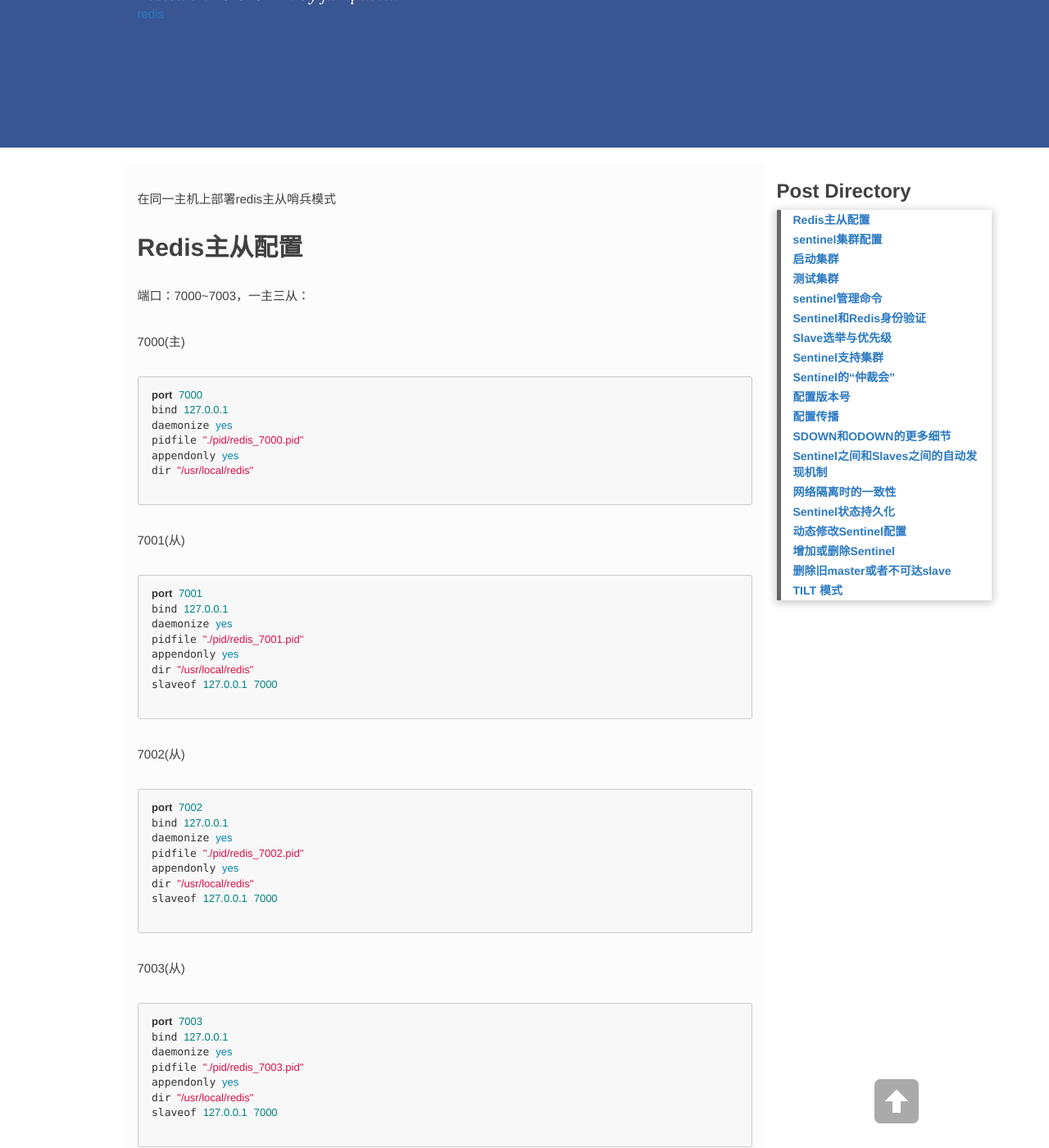
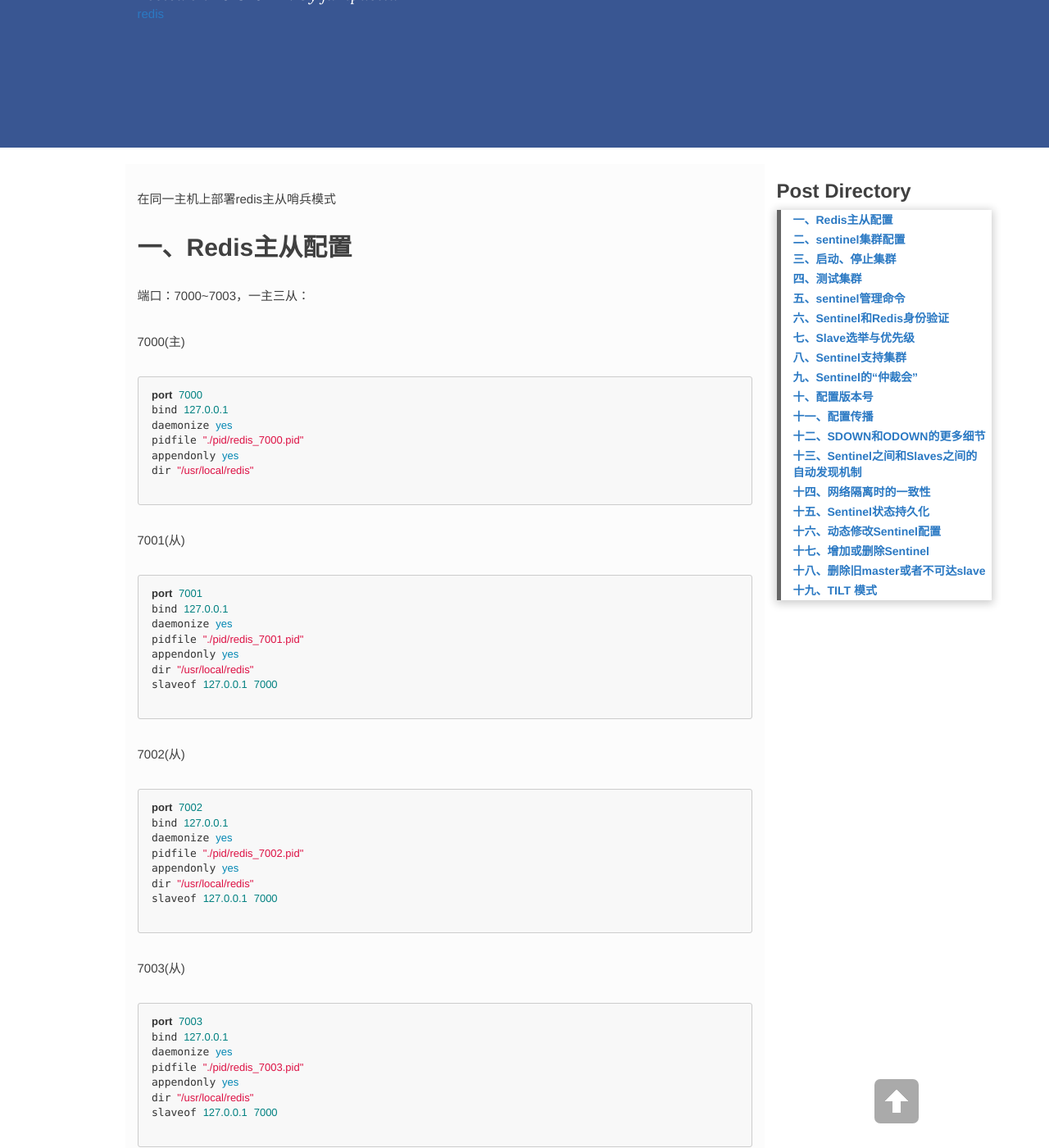
Before and after one commit to jumpuetta/jumpuetta, a Jekyll site: the page built from _posts/2018-04-27-redis-sentinel.md, in a window 1280 px wide and 1400 px high, scrolled down 253 px. Shown: the whole window at 82% size. Built offline with Jekyll 4.4.1, drawn with Linux system fonts in a browser that asks for light colours; nearby versions of some CDN libraries; comment, search, counter and statistics services are not loaded; some of the changed text lies outside the part shown.

Commit message:
update
update

````diff
--- a/_posts/2018-04-27-redis-sentinel.md
+++ b/_posts/2018-04-27-redis-sentinel.md
@@ -8,7 +8,7 @@
 ---
 在同一主机上部署redis主从哨兵模式
 
-## Redis主从配置 ##
+## 一、Redis主从配置 ##
 
 端口：7000~7003，一主三从：
 
@@ -60,7 +60,7 @@
 
 ```
 
-## sentinel集群配置 ##
+## 二、sentinel集群配置 ##
 三个sentinel节点：7004~7006
 7004
 ```
@@ -89,7 +89,7 @@
 
 ```
 
-## 启动集群 ##
+## 三、启动、停止集群 ##
 ```
 #redis主从启动
 ./bin/redis-server conf/7000.conf
@@ -100,9 +100,17 @@
 ./bin/redis-sentinel conf/sentinel-7004.conf
 ./bin/redis-sentinel conf/sentinel-7005.conf
 ./bin/redis-sentinel conf/sentinel-7006.conf
+#停止sentinel
+./bin/redis-cli -p 7000 shutdown
+./bin/redis-cli -p 7001 shutdown
+./bin/redis-cli -p 7002 shutdown
+./bin/redis-cli -p 7003 shutdown
+./bin/redis-cli -p 7004 shutdown
+./bin/redis-cli -p 7005 shutdown
+./bin/redis-cli -p 7006 shutdown
 ```
 
-## 测试集群 ##
+## 四、测试集群 ##
 主从测试
 ```
 [root@centos redis]# ./bin/redis-cli -p 7000 -h 127.0.0.1
@@ -190,7 +198,7 @@
 
 ```
 
-## sentinel管理命令 ##
+## 五、sentinel管理命令 ##
 sentinel支持的合法命令如下：
 ```
 PING sentinel回复PONG.
@@ -208,7 +216,7 @@
 SENTINEL failover <master name> 强制sentinel执行failover，并且不需要得到其他sentinel的同意。但是failover后会将最新的配置发送给其他sentinel。
 ```
 
-## Sentinel和Redis身份验证 ##
+## 六、Sentinel和Redis身份验证 ##
 当一个master配置为需要密码才能连接时，客户端和slave在连接时都需要提供密码。
 
 master通过requirepass设置自身的密码，不提供密码无法连接到这个master。
@@ -216,7 +224,7 @@
 
 但是当使用了sentinel时，由于一个master可能会变成一个slave，一个slave也可能会变成master，所以需要同时设置上述两个配置项。
 
-## Slave选举与优先级 ##
+## 七、Slave选举与优先级 ##
 当一个sentinel准备好了要进行failover，并且收到了其他sentinel的授权，那么就需要选举出一个合适的slave来做为新的master。
 
 slave的选举主要会评估slave的以下几个方面：
@@ -247,14 +255,14 @@
 
 如果一个redis的slave优先级配置为0，那么它将永远不会被选为master。但是它依然会从master哪里复制数据。
 
-## Sentinel支持集群 ##
+## 八、Sentinel支持集群 ##
 很显然，只使用单个sentinel进程来监控redis集群是不可靠的，当sentinel进程宕掉后(sentinel本身也有单点问题，single-point-of-failure)整个集群系统将无法按照预期的方式运行。所以有必要将sentinel集群，这样有几个好处：
 
 即使有一些sentinel进程宕掉了，依然可以进行redis集群的主备切换；
 如果只有一个sentinel进程，如果这个进程运行出错，或者是网络堵塞，那么将无法实现redis集群的主备切换（单点问题）;
 如果有多个sentinel，redis的客户端可以随意地连接任意一个sentinel来获得关于redis集群中的信息。
 
-## Sentinel的“仲裁会” ##
+## 九、Sentinel的“仲裁会” ##
 
 前面我们谈到，当一个master被sentinel集群监控时，需要为它指定一个参数，这个参数指定了当需要判决master为不可用，并且进行failover时，所需要的sentinel数量，本文中我们暂时称这个参数为票数
 
@@ -263,7 +271,7 @@
 这个区别看起来很微妙，但是很容易理解和使用。例如，集群中有5个sentinel，票数被设置为2，当2个sentinel认为一个master已经不可用了以后，将会触发failover，但是，进行failover的那个sentinel必须先获得至少3个sentinel的授权才可以实行failover。
 如果票数被设置为5，要达到ODOWN状态，必须所有5个sentinel都主观认为master为不可用，要进行failover，那么得获得所有5个sentinel的授权。
 
-## 配置版本号 ##
+## 十、配置版本号 ##
 为什么要先获得大多数sentinel的认可时才能真正去执行failover呢？
 
 当一个sentinel被授权后，它将会获得宕掉的master的一份最新配置版本号，当failover执行结束以后，这个版本号将会被用于最新的配置。因为大多数sentinel都已经知道该版本号已经被要执行failover的sentinel拿走了，所以其他的sentinel都不能再去使用这个版本号。这意味着，每次failover都会附带有一个独一无二的版本号。我们将会看到这样做的重要性。
@@ -273,7 +281,7 @@
 redis sentinel保证了活跃性：如果大多数sentinel能够互相通信，最终将会有一个被授权去进行failover.
 redis sentinel也保证了安全性：每个试图去failover同一个master的sentinel都会得到一个独一无二的版本号。
 
-## 配置传播 ##
+## 十一、配置传播 ##
 
 一旦一个sentinel成功地对一个master进行了failover，它将会把关于master的最新配置通过广播形式通知其它sentinel，其它的sentinel则更新对应master的配置。
 
@@ -291,7 +299,7 @@
 
 这意味着sentinel集群保证了第二种活跃性：一个能够互相通信的sentinel集群最终会采用版本号最高且相同的配置。
 
-## SDOWN和ODOWN的更多细节 ##
+## 十二、SDOWN和ODOWN的更多细节 ##
 
 sentinel对于不可用有两种不同的看法，一个叫主观不可用(SDOWN),另外一个叫客观不可用(ODOWN)。SDOWN是sentinel自己主观上检测到的关于master的状态，ODOWN需要一定数量的sentinel达成一致意见才能认为一个master客观上已经宕掉，各个sentinel之间通过命令SENTINEL is_master_down_by_addr来获得其它sentinel对master的检测结果。
 
@@ -311,7 +319,7 @@
 ODOWN状态只适用于master，对于不是master的redis节点sentinel之间不需要任何协商，slaves和sentinel不会有ODOWN状态。
 
 
-## Sentinel之间和Slaves之间的自动发现机制 ##
+## 十三、Sentinel之间和Slaves之间的自动发现机制 ##
 
 虽然sentinel集群中各个sentinel都互相连接彼此来检查对方的可用性以及互相发送消息。但是你不用在任何一个sentinel配置任何其它的sentinel的节点。因为sentinel利用了master的发布/订阅机制去自动发现其它也监控了统一master的sentinel节点。
 
@@ -326,7 +334,7 @@
 
 在为一个master添加一个新的sentinel前，sentinel总是检查是否已经有sentinel与新的sentinel的进程号或者是地址是一样的。如果是那样，这个sentinel将会被删除，而把新的sentinel添加上去。
 
-## 网络隔离时的一致性 ##
+## 十四、网络隔离时的一致性 ##
 
 redis sentinel集群的配置的一致性模型为最终一致性，集群中每个sentinel最终都会采用最高版本的配置。然而，在实际的应用环境中，有三个不同的角色会与sentinel打交道：
 
@@ -366,10 +374,10 @@
 min-slaves-max-lag 10
 通过上面的配置，当一个redis是master时，如果它不能向至少一个slave写数据(上面的min-slaves-to-write指定了slave的数量)，它将会拒绝接受客户端的写请求。由于复制是异步的，master无法向slave写数据意味着slave要么断开连接了，要么不在指定时间内向master发送同步数据的请求了(上面的min-slaves-max-lag指定了这个时间)。
 
-## Sentinel状态持久化 ##
+## 十五、Sentinel状态持久化 ##
 snetinel的状态会被持久化地写入sentinel的配置文件中。每次当收到一个新的配置时，或者新创建一个配置时，配置会被持久化到硬盘中，并带上配置的版本戳。这意味着，可以安全的停止和重启sentinel进程。
 
-## 动态修改Sentinel配置 ##
+## 十六、动态修改Sentinel配置 ##
 从redis2.8.4开始，sentinel提供了一组API用来添加，删除，修改master的配置。
 
 需要注意的是，如果你通过API修改了一个sentinel的配置，sentinel不会把修改的配置告诉其他sentinel。你需要自己手动地对多个sentinel发送修改配置的命令。
@@ -388,7 +396,7 @@
 
 >SENTINEL SET objects-cache-master quorum 5
 
-## 增加或删除Sentinel ##
+## 十七、增加或删除Sentinel ##
 由于有sentinel自动发现机制，所以添加一个sentinel到你的集群中非常容易，你所需要做的只是监控到某个Master上，然后新添加的sentinel就能获得其他sentinel的信息以及masterd所有的slave。
 
 如果你需要添加多个sentinel，建议你一个接着一个添加，这样可以预防网络隔离带来的问题。你可以每个30秒添加一个sentinel。最后你可以用SENTINEL MASTER mastername来检查一下是否所有的sentinel都已经监控到了master。
@@ -402,14 +410,14 @@
 >
 > 检查一下所有的sentinels是否都有一致的当前sentinel数。使用SENTINEL MASTER mastername 来查询。
 
-## 删除旧master或者不可达slave ##
+## 十八、删除旧master或者不可达slave ##
 sentinel永远会记录好一个Master的slaves，即使slave已经与组织失联好久了。这是很有用的，因为sentinel集群必须有能力把一个恢复可用的slave进行重新配置。
 
 并且，failover后，失效的master将会被标记为新master的一个slave，这样的话，当它变得可用时，就会从新master上复制数据。
 
 然后，有时候你想要永久地删除掉一个slave(有可能它曾经是个master)，你只需要发送一个SENTINEL RESET master命令给所有的sentinels，它们将会更新列表里能够正确地复制master数据的slave。
 
-## TILT 模式 ##
+## 十九、TILT 模式 ##
 redis sentinel非常依赖系统时间，例如它会使用系统时间来判断一个PING回复用了多久的时间。
 然而，假如系统时间被修改了，或者是系统十分繁忙，或者是进程堵塞了，sentinel可能会出现运行不正常的情况。
 当系统的稳定性下降时，TILT模式是sentinel可以进入的一种的保护模式。当进入TILT模式时，sentinel会继续监控工作，但是它不会有任何其他动作，它也不会去回应is-master-down-by-addr这样的命令了，因为它在TILT模式下，检测失效节点的能力已经变得让人不可信任了。
````
